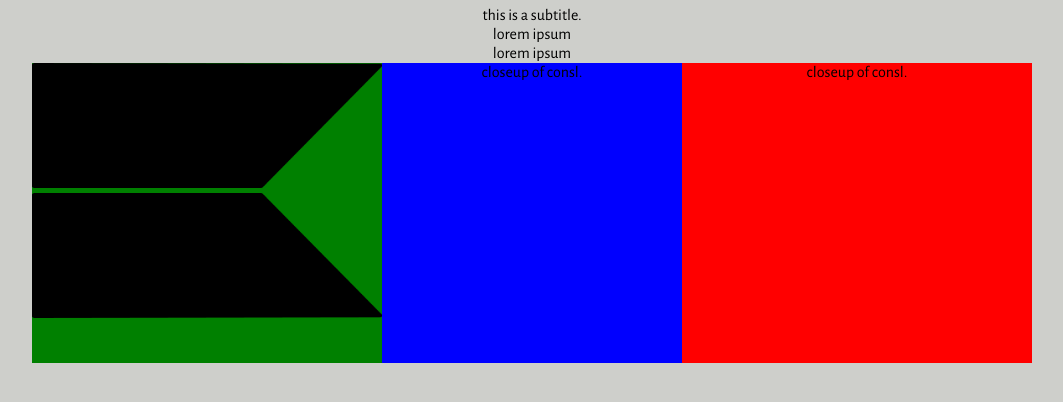
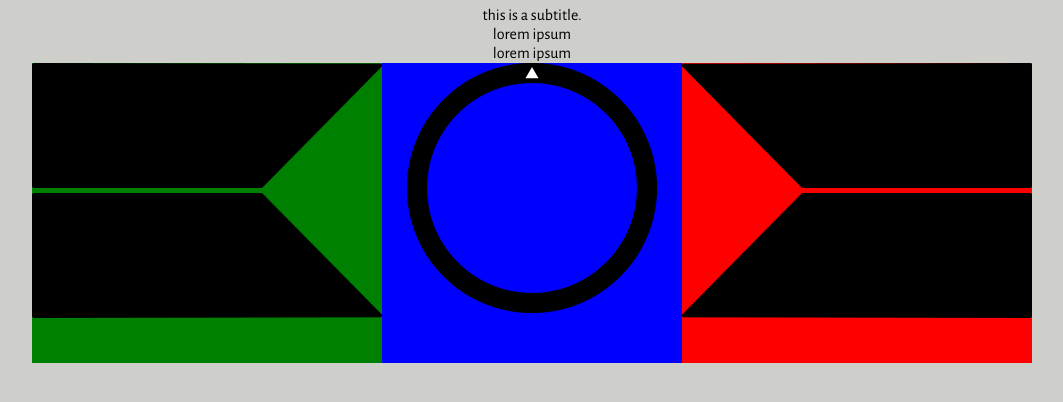
Before and after one commit to echiou/consl, a plain HTML site: page index.html in a window 1280 px wide. Shown: the part 120-522 px from the top of the page, without its empty margins (108-1171 px from the left). Drawn offline with nearby package versions, Linux system fonts and the light colour scheme.

Commit message:
Update index.html

```diff
--- a/index.html
+++ b/index.html
@@ -24,15 +24,19 @@ lorem ipsum
 
 <div id="closeup_left">
 <img src="images/nw.png" width=350px height=125px>
+<div id="50-divider"></div>
 <img src="images/sw.png" width=350px height=125px>
 </div>
 
 <div id="closeup_middle">
-closeup of consl.
+<div id="25-divider"></div>
+<img src="images/dial.png" width=250px height=250px>
 </div>
 
 <div id="closeup_right">
-closeup of consl.
+<img src="images/ne.png" width=350px height=125px>
+<div id="50-divider"></div>
+<img src="images/se.png" width=350px height=125px>
 </div>
 
 
```
